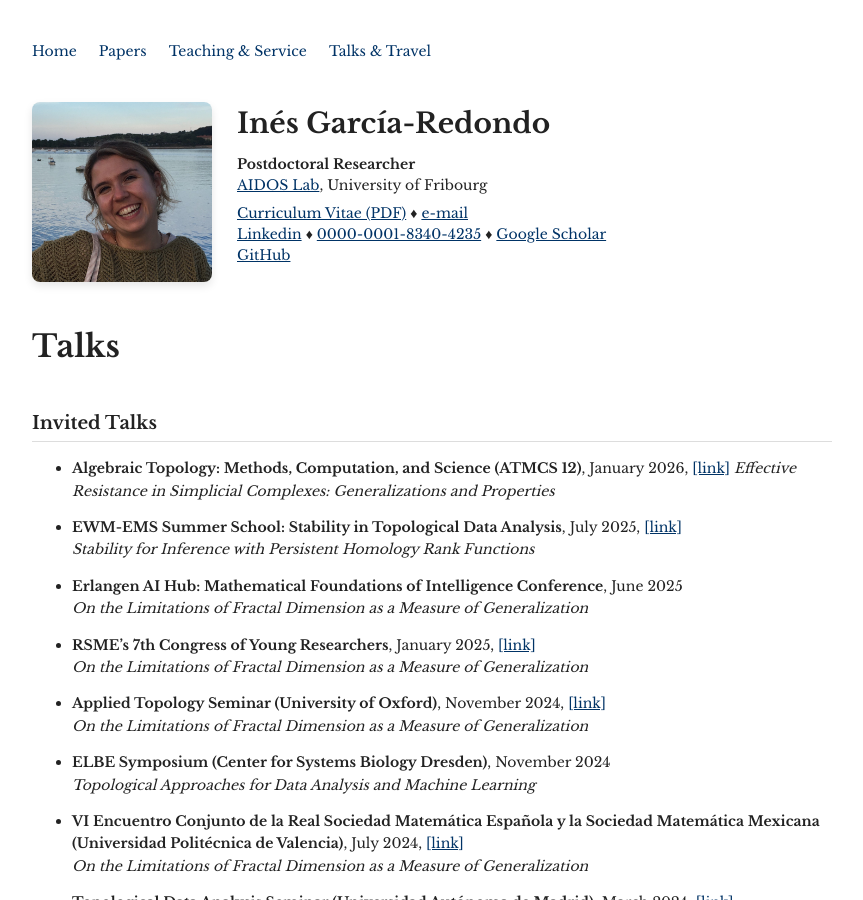
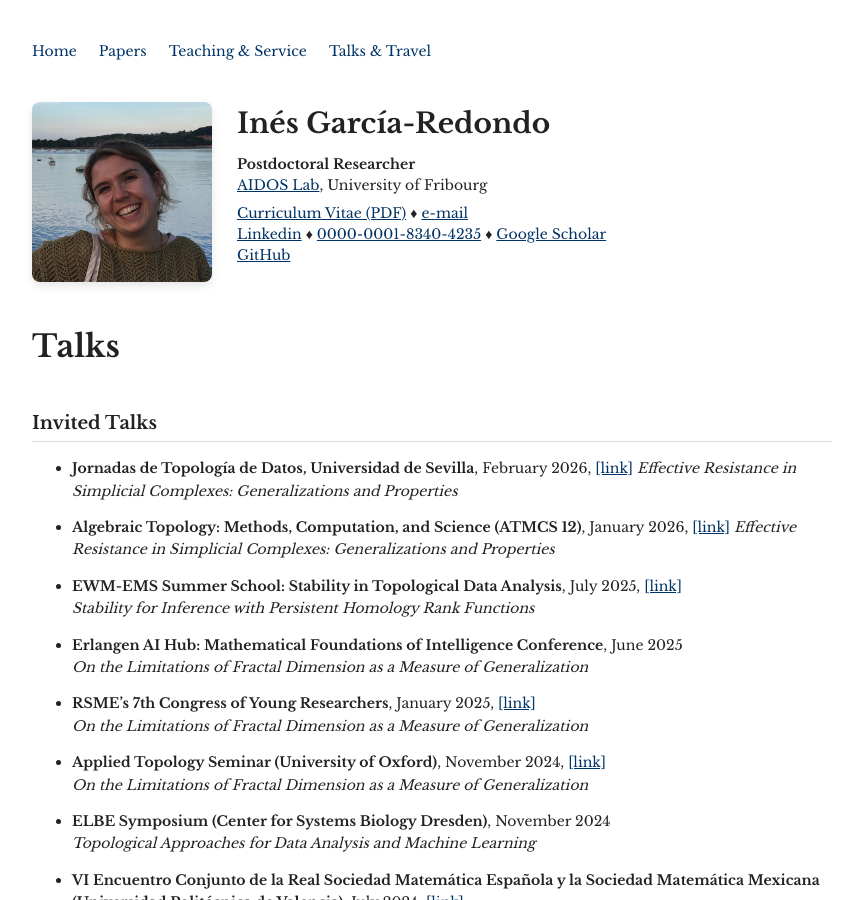
Before and after one commit to inesgare/inesgare.github.io, a Jekyll site: the page built from talks.md, in a window 1280 px wide and 900 px high. Shown: the whole window, without its empty margins (208-1071 px from the left). Built offline with Jekyll 4.4.1, drawn with Linux system fonts in a browser that asks for light colours.

Commit message:
added talk

```diff
--- a/talks.md
+++ b/talks.md
@@ -6,6 +6,9 @@ layout: default
 # Talks
 
 ## Invited Talks
+- **Jornadas de Topología de Datos, Universidad de Sevilla**, February 2026, [[link]](https://imus.us.es/congresos/tdasevilla2026/)
+  *Effective Resistance in Simplicial Complexes: Generalizations and Properties*
+
 - **Algebraic Topology: Methods, Computation, and Science (ATMCS 12)**, January 2026, [[link]](https://www.mis.mpg.de/events/series/atmcs12)
   *Effective Resistance in Simplicial Complexes: Generalizations and Properties*
 
```
